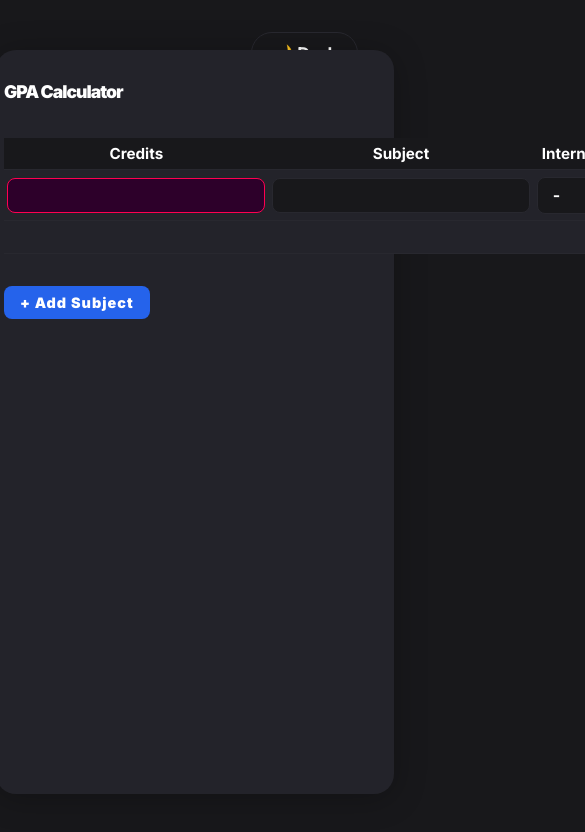
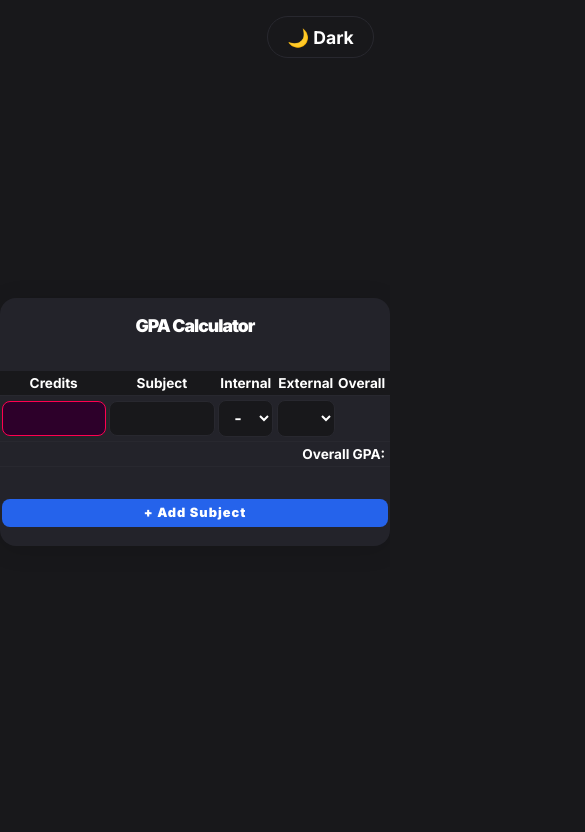
Before and after one commit to ohmschrodinger/GPACalc, a React (Create React App) app: page / in a window 390 px wide. Shown: the top 832 px of the page, 585 px wide, since content can reach past the window. Built offline with nearby package versions, Linux system fonts and the light colour scheme.

Commit message:
made it responsive

```diff
--- a/src/App.css
+++ b/src/App.css
@@ -21,16 +21,20 @@ body, .App {
 
 .glass-card {
   background: #23232a;
-  border-radius: 20px;
-  box-shadow: 0 4px 32px 0 #00000044;
-  padding: 3rem 2rem 2rem 2rem;
+  border-radius: 16px;
+  box-shadow: 0 4px 24px 0 #00000022;
+  padding: 2.5rem 1.2rem 1.5rem 1.2rem;
   max-width: 1100px;
   width: 98%;
-  min-height: 700px;
+  min-height: 400px;
   margin: 2rem auto;
   color: #fff;
   transition: background 0.5s, color 0.5s;
   position: relative;
+  display: flex;
+  flex-direction: column;
+  align-items: center;
+  justify-content: flex-start;
 }
 
 h1 {
@@ -74,6 +78,14 @@ h1 {
 
 .glass-table td {
   border-right: none;
+}
+
+.glass-input, .glass-table select {
+  width: 100%;
+  min-width: 0;
+  max-width: 100%;
+  box-sizing: border-box;
+  display: block;
 }
 
 .glass-input {
@@ -160,8 +172,10 @@ h1 {
 
 .theme-toggle {
   position: absolute;
-  top: 2rem;
+  top: 1.5rem;
   right: 2rem;
+  margin: 0;
+  z-index: 2;
 }
 
 .theme-toggle button {
@@ -184,22 +198,79 @@ h1 {
   border: 1.5px solid #2563eb;
 }
 
+.glass-table td {
+  vertical-align: middle;
+  padding: 0.5rem 0.2rem;
+}
+
+@media (max-width: 900px) {
+  .glass-card {
+    padding: 1.2rem 0.5rem 1.5rem 0.5rem;
+    min-width: 0;
+    width: 100%;
+    max-width: 100vw;
+  }
+  h1 {
+    font-size: 1.5rem;
+    text-align: center;
+  }
+}
+
 @media (max-width: 700px) {
   .glass-card {
-    padding: 1.2rem 0.5rem 1.5rem 0.5rem;
+    padding: 0.7rem 0.2rem 1rem 0.2rem;
+    min-width: 0;
+    width: 100vw;
+    max-width: 100vw;
+    min-height: unset;
   }
   .glass-table th, .glass-table td {
-    padding: 0.4rem 0.2rem;
-    font-size: 0.95rem;
+    padding: 0.3rem 0.1rem;
   }
   .gpa-value {
-    font-size: 1.2rem;
+    font-size: 1.1rem;
   }
   h1 {
     font-size: 1.1rem;
+    text-align: center;
   }
   .add-btn {
     font-size: 0.9rem;
     padding: 0.5rem 1rem;
+    width: 100%;
+    margin-bottom: 0.5rem;
+  }
+  .theme-toggle {
+    position: absolute;
+    top: 1rem;
+    right: 1rem;
+    margin: 0;
+    text-align: right;
+  }
+  .glass-table {
+    display: block;
+    width: 100vw;
+    overflow-x: auto;
+    -webkit-overflow-scrolling: touch;
+  }
+  .glass-table table, .glass-table thead, .glass-table tbody, .glass-table th, .glass-table td, .glass-table tr {
+    display: revert;
   }
 }
+
+@media (max-width: 500px) {
+  .glass-card {
+    padding: 0.3rem 0.1rem 0.7rem 0.1rem;
+  }
+  .glass-table th, .glass-table td {
+    font-size: 0.85rem;
+    padding: 0.25rem 0.1rem;
+  }
+  .add-btn {
+    font-size: 0.8rem;
+    padding: 0.4rem 0.5rem;
+  }
+  .gpa-value {
+    font-size: 1rem;
+  }
+}
```
